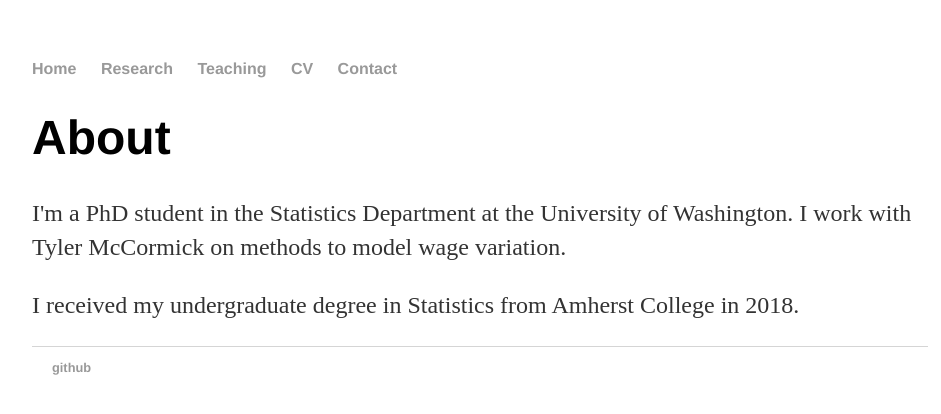
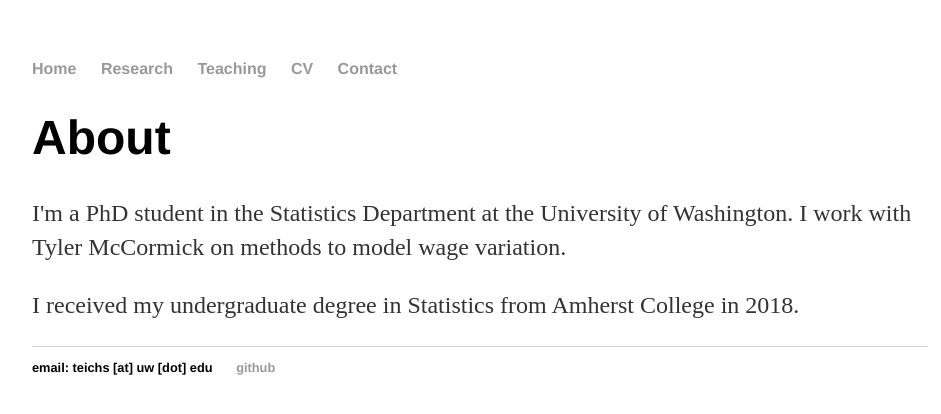
Before and after one commit to svteichman/svteichman.github.io, a Jekyll site: the page built from index.html, in a window 1280 px wide. Shown: the top 414 px of the page, without its empty margins (160-1101 px from the left). Built offline with Jekyll 4.4.1, drawn with Linux system fonts in a browser that asks for light colours.

Commit message:
Update default.html
adding email

```diff
--- a/_layouts/default.html
+++ b/_layouts/default.html
@@ -22,7 +22,7 @@
 			</div><!-- /.container -->
 			<footer>
 	    		<ul>
-	        		<li><a email: teichs [at] uw [dot] edu </a></li>
+	        		<li>email: teichs [at] uw [dot] edu </li>
 	        		<li><a href="https://github.com/svteichman">github</a></li>
 				</ul>
 			</footer>
```
